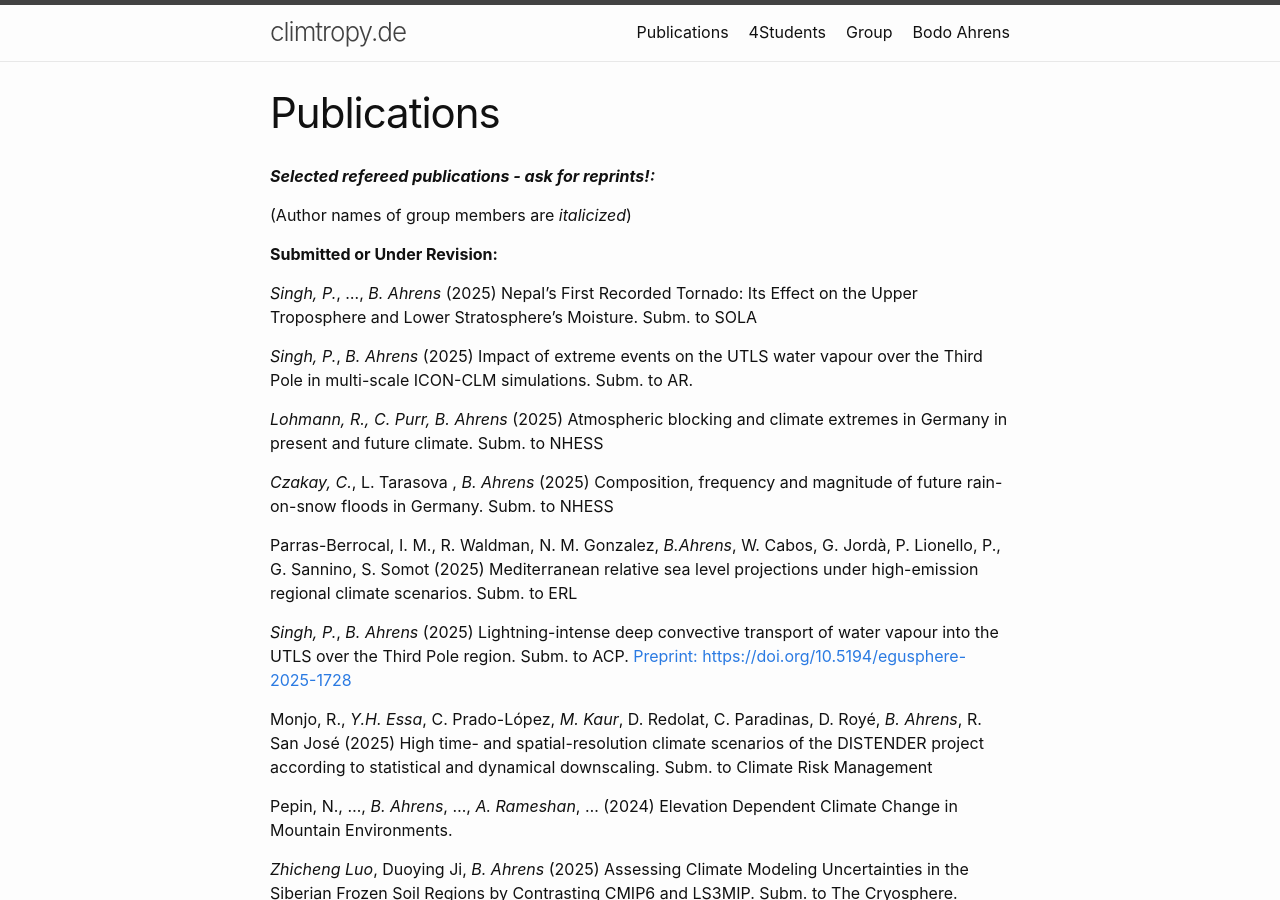
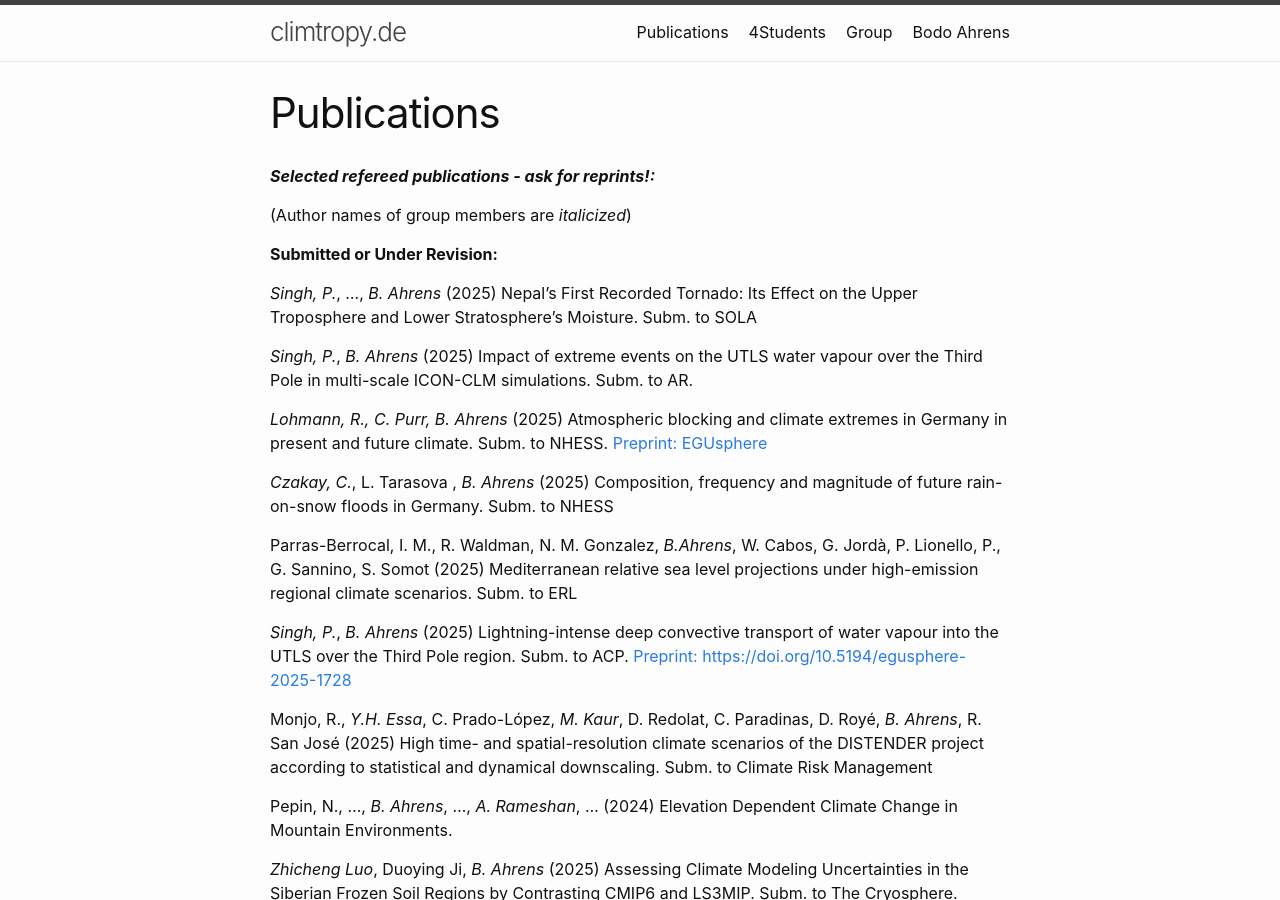
Before and after one commit to cliphy/cliphy.github.io, a Jekyll site: the page built from pubs.markdown, in a window 1280 px wide and 900 px high. Built offline with Jekyll 4.4.1, drawn with Linux system fonts in a browser that asks for light colours.

Commit message:
Update pubs.markdown

```diff
--- a/pubs.markdown
+++ b/pubs.markdown
@@ -19,7 +19,9 @@ Under Revision:**
 Subm. to AR.
 <!-- TP-Change, DKRZ -->
 
-*Lohmann, R., C. Purr, B. Ahrens* (2025) Atmospheric blocking and climate extremes in Germany in present and future climate. Subm. to NHESS
+*Lohmann, R., C. Purr, B. Ahrens* (2025) Atmospheric blocking and climate extremes in Germany in present and future climate. Subm. to NHESS.
+[Preprint: EGUsphere](https://doi.org/10.5194/egusphere-2025-3670){:target="_blank" rel="noopener"}
+<!-- HLNUG, ..., DFG SPATE, DISTENDER -->
 
 *Czakay, C.*, L. Tarasova , *B. Ahrens* (2025) Composition, frequency and magnitude of future rain-on-snow floods in Germany. Subm. to NHESS
 
```
